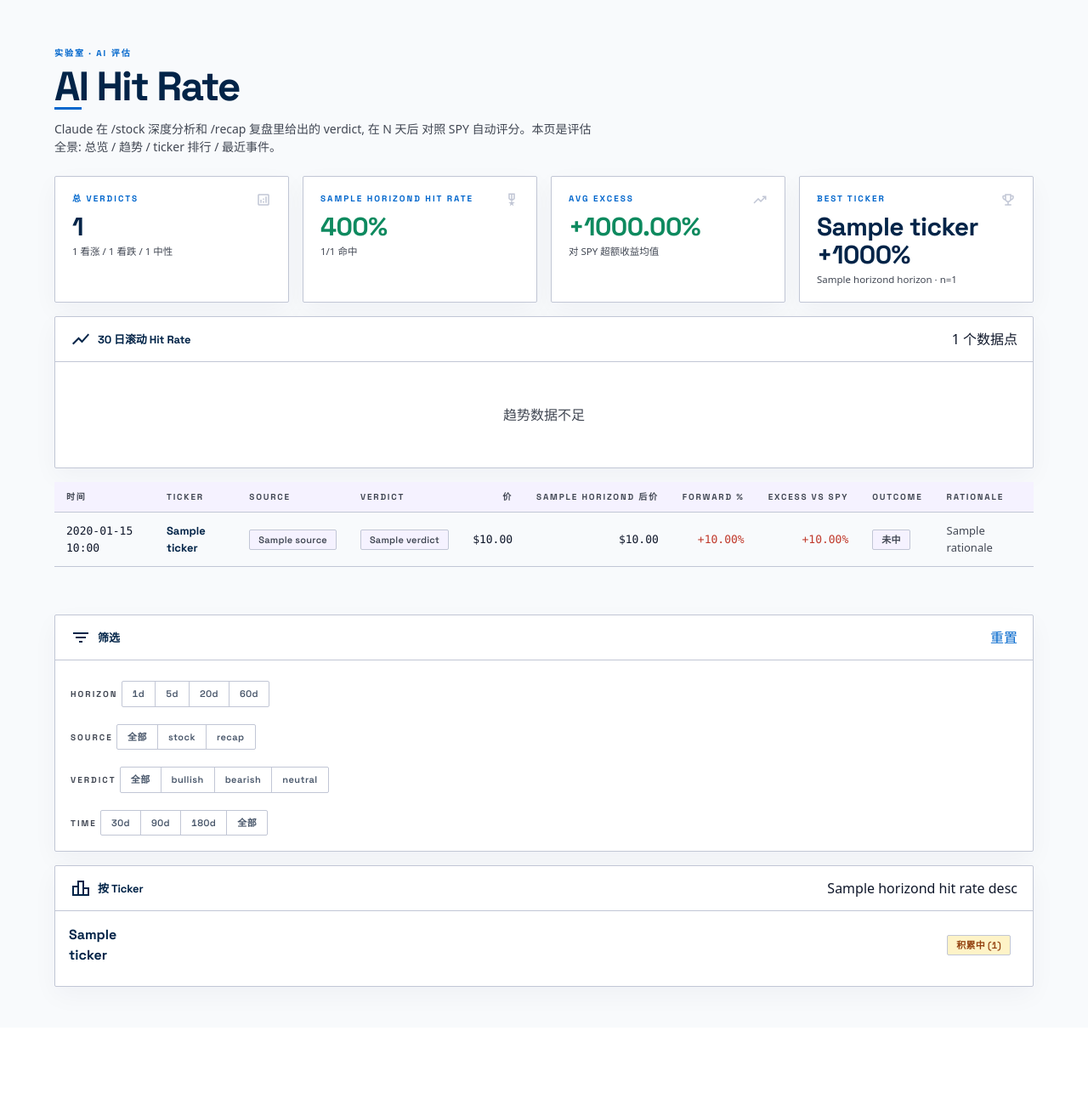
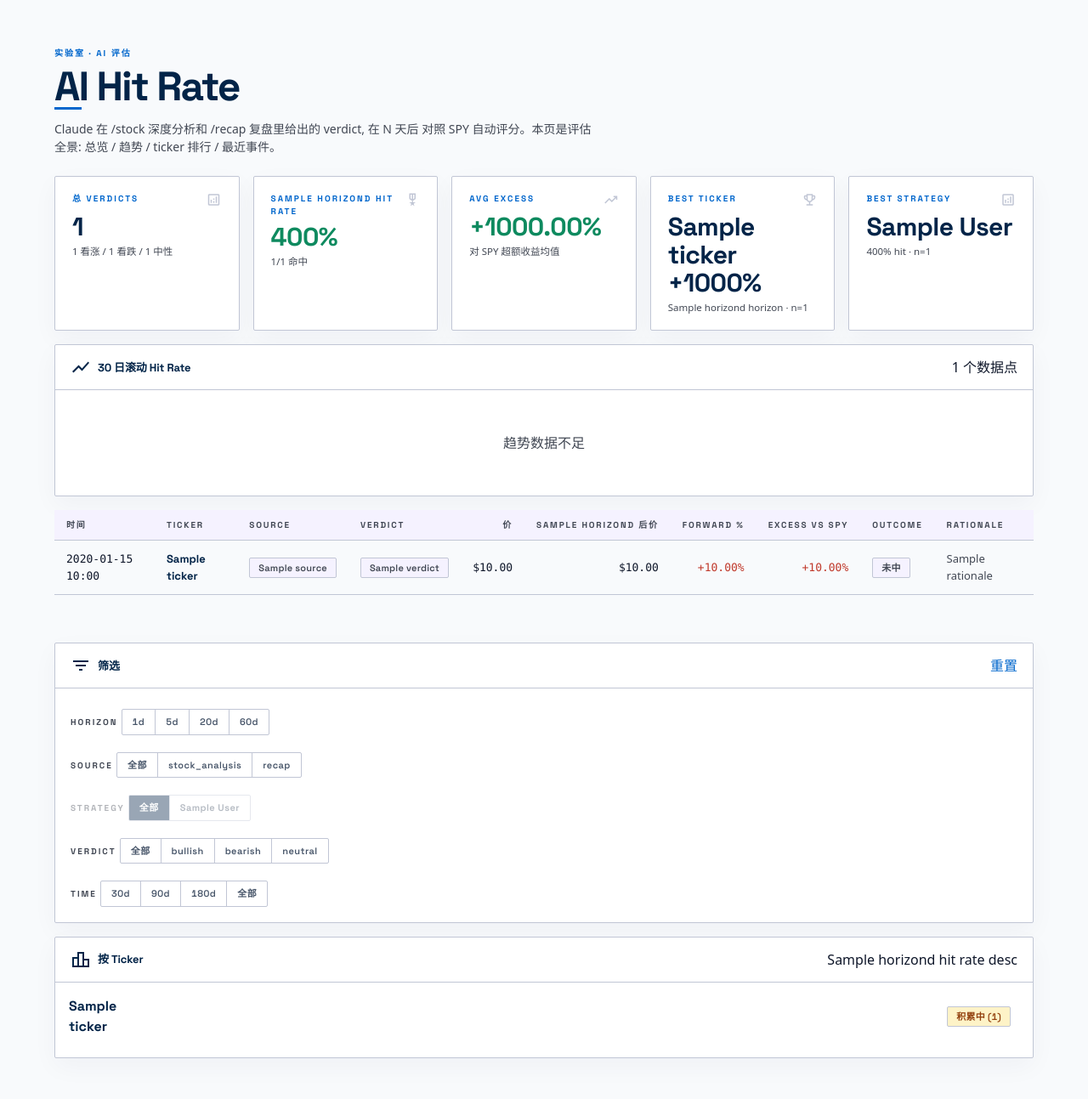
Before and after one commit to divxer/MarketPulse, a FastAPI app: template marketpulse/web/templates/lab_ai_track.html in a window 1280 px wide. Shown: the part 45-1338 px from the top of the page at 85% size. Before the commit the page ends 1212 px from the top, so only its background shows below. Run offline with FastAPI, Linux system fonts and the light colour scheme; the template is opened without the code that fills it: most values are stand-ins (such as "Sample title", 1, 10 or a date in 2020); style sheets or scripts are compiled from the project's sources; parts of the project's set-up code (start-up, migrations or seed data) failed here and were passed over.

Commit message:
feat(lab): two-level Source → Strategy filter + Best Strategy KPI
Filter card: Source chip group (stock_analysis | recap | 全部),
Strategy chip group below (6 strategies + 全部). Strategy group
disabled (opacity 0.4 + pointer-events none) when Source != stock_analysis.

KPI strip: 5th card 'Best Strategy' shows the highest hit_rate strategy
with n>=5 events. Falls back to '—' / 'n<5 暂无最佳' when empty.

Grid layout updated to repeat(5, 1fr) with responsive collapse at
1200/900px breakpoints. 5 new web tests cover both UI changes.

Template restructured so filter card + KPI strip always render,
independent of overall.n_total guard (empty-state uses inline placeholder).

Co-Authored-By: Claude Opus 4.7 (1M context) <noreply@anthropic.com>

```diff
--- a/marketpulse/web/static/css/app.css
+++ b/marketpulse/web/static/css/app.css
@@ -1008,7 +1008,7 @@ hr.mp-hr {
 /* ════════ Phase 2: /lab/ai-track layout ════════ */
 .mp-ai-track-kpi {
   padding: 0 48px 16px;
-  display: grid; grid-template-columns: repeat(4, 1fr); gap: 16px;
+  display: grid; grid-template-columns: repeat(5, 1fr); gap: 16px;
 }
 .mp-ai-track-body {
   padding: 0 48px 32px;
@@ -1019,6 +1019,9 @@ hr.mp-hr {
 
 @media (max-width: 1640px) {
   .mp-ai-track-body { grid-template-columns: 1fr; }
+}
+@media (max-width: 1200px) {
+  .mp-ai-track-kpi { grid-template-columns: repeat(3, 1fr); }
 }
 @media (max-width: 900px) {
   .mp-ai-track-kpi { grid-template-columns: repeat(2, 1fr); }
@@ -1041,3 +1044,12 @@ hr.mp-hr {
   color: #5b21b6;
   font-weight: 600;
 }
+
+/* ════════ Phase 3: disabled strategy chip group ════════ */
+.is-disabled {
+  opacity: 0.4;
+  pointer-events: none;
+}
+.is-disabled button {
+  cursor: not-allowed;
+}
--- a/marketpulse/web/templates/lab_ai_track.html
+++ b/marketpulse/web/templates/lab_ai_track.html
@@ -5,19 +5,25 @@
 
 {% include "partials/ai_track_hero.html" ignore missing %}
 
+<section class="mp-ai-track-kpi">
+  {% include "partials/ai_track_kpi_strip.html" ignore missing %}
+</section>
+
 {% if overall.n_total == 0 %}
-  <section style="padding: 0 48px;">
-    <div class="mp-card" style="padding:64px; text-align:center;">
-      <p class="muted" style="font-size:16px;">
-        AI 评估数据积累中,需要至少 7 个交易日才有可读数据。
-      </p>
-      <a href="/recaps" class="mp-btn mp-btn--ghost" style="margin-top:16px;">浏览历史复盘</a>
+  <section class="mp-ai-track-body">
+    <div class="mp-ai-track-main">
+      <div class="mp-card" style="padding:64px; text-align:center;">
+        <p class="muted" style="font-size:16px;">
+          AI 评估数据积累中,需要至少 7 个交易日才有可读数据。
+        </p>
+        <a href="/recaps" class="mp-btn mp-btn--ghost" style="margin-top:16px;">浏览历史复盘</a>
+      </div>
     </div>
+    <aside class="mp-ai-track-rail">
+      {% include "partials/ai_track_filter_card.html" ignore missing %}
+    </aside>
   </section>
 {% else %}
-  <section class="mp-ai-track-kpi">
-    {% include "partials/ai_track_kpi_strip.html" ignore missing %}
-  </section>
   <section class="mp-ai-track-body">
     <div class="mp-ai-track-main">
       {% include "partials/ai_track_trend_chart.html" ignore missing %}
--- a/marketpulse/web/templates/partials/ai_track_filter_card.html
+++ b/marketpulse/web/templates/partials/ai_track_filter_card.html
@@ -21,8 +21,26 @@
       <span class="mp-eyebrow">Source</span>
       <div class="mp-seg" style="margin-top:6px;">
         <button type="submit" name="source" value="" class="{% if not filters.source %}is-active{% endif %}">全部</button>
-        <button type="submit" name="source" value="stock_analysis" class="{% if filters.source == 'stock_analysis' %}is-active{% endif %}">stock</button>
+        <button type="submit" name="source" value="stock_analysis" class="{% if filters.source == 'stock_analysis' %}is-active{% endif %}">stock_analysis</button>
         <button type="submit" name="source" value="recap" class="{% if filters.source == 'recap' %}is-active{% endif %}">recap</button>
+      </div>
+    </div>
+
+    {# Strategy filter: only enabled when Source == stock_analysis (recap events have no strategy field) #}
+    {% set strategy_disabled = filters.source and filters.source != 'stock_analysis' %}
+    <div class="{% if strategy_disabled %}is-disabled{% endif %}"
+         {% if strategy_disabled %}aria-disabled="true" title="策略筛选仅适用于股票分析事件"{% endif %}>
+      <span class="mp-eyebrow">Strategy</span>
+      <div class="mp-seg" style="margin-top:6px;">
+        <button type="submit" name="strategy" value=""
+                {% if strategy_disabled %}disabled{% endif %}
+                class="{% if not filters.strategy %}is-active{% endif %}">全部</button>
+        {% for s in strategy_library %}
+          <button type="submit" name="strategy" value="{{ s.name }}"
+                  {% if strategy_disabled %}disabled{% endif %}
+                  class="{% if filters.strategy == s.name %}is-active{% endif %}"
+                  title="{{ s.description }}">{{ s.display_name }}</button>
+        {% endfor %}
       </div>
     </div>
 
--- a/marketpulse/web/templates/partials/ai_track_kpi_strip.html
+++ b/marketpulse/web/templates/partials/ai_track_kpi_strip.html
@@ -47,3 +47,18 @@
     {% if best %}{{ filters.horizon }}d horizon · n={{ best.n_total }}{% else %}n<5 暂无最佳{% endif %}
   </div>
 </div>
+
+<div class="mp-card mp-kpi">
+  <div class="mp-kpi__head">
+    <span class="mp-eyebrow mp-eyebrow--primary">Best Strategy</span>
+    <span class="material-symbols-outlined mp-kpi__icon">analytics</span>
+  </div>
+  <div class="mp-kpi__value grotesk tnum">
+    {% if best_strategy %}{{ best_strategy.display_name }}{% else %}—{% endif %}
+  </div>
+  <div class="mp-kpi__hint">
+    {% if best_strategy %}
+      {{ "{:.0f}%".format(best_strategy.hit_rate * 100) }} hit · n={{ best_strategy.n_total }}
+    {% else %}n<5 暂无最佳{% endif %}
+  </div>
+</div>
```
Also changed, not shown: tests/web/test_lab_strategy_filter.py (+47 -0 lines).
